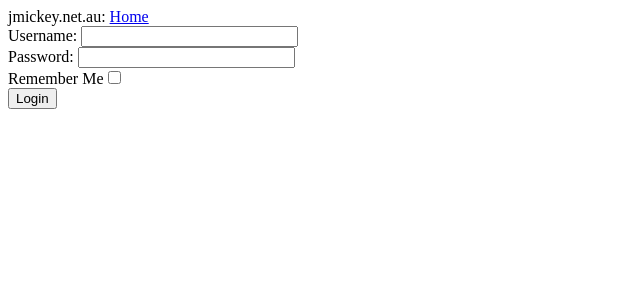
After one commit to jaymickey/jmickey-blog, a Flask app: page /login in a window 1280 px wide. The commit adds this page. Shown: the top 300 px of the page, without its empty margins (0-640 px from the left). Run offline with Flask 2, Linux system fonts and the light colour scheme.

Commit message:
User login implemented

```diff
--- a/app/forms.py
+++ b/app/forms.py
@@ -3,11 +3,22 @@ from wtforms import StringField, BooleanField, PasswordField
 from wtforms.validators import DataRequired, Length, Email, ValidationError
 from app.models import User
 from app import db
+from werkzeug.security import check_password_hash
 
 class LoginForm(Form):
-  username = StringField('username', validators = [DataRequired()])
-  password = StringField('password', validators = [DataRequired(), Length(min = 8)])
-  remember_me = BooleanField('remember_me', default = False)
+  username = StringField('Username', validators = [DataRequired()])
+  password = PasswordField('Password', validators = [DataRequired(), Length(min = 8)])
+  remember_me = BooleanField('Remember Me', default = False)
+
+  def validate_username(self, field):
+    user = db.session.query(User).filter_by(username=self.username.data).first()
+    if user is None:
+      raise ValidationError('User does not exist')
+
+  def validate_password(self, field):
+    user = db.session.query(User).filter_by(username=self.username.data).first()
+    if not check_password_hash(user.password, self.password.data):
+      raise ValidationError('Password is incorrect')
 
 class RegisterForm(Form):
   first_name = StringField('First Name', validators = [DataRequired()])
--- a/app/models.py
+++ b/app/models.py
@@ -17,3 +17,6 @@ class User(db.Model):
 
   def is_anonymous(self):
     return False
+
+  def get_id(self):
+    return str(self.id)
--- /dev/null
+++ b/app/templates/index.html
@@ -0,0 +1,6 @@
+{% extends 'base.html' %}
+
+{% block content %}
+    <h1>Welcome to the blog</h1>
+    {% if g.user.is_authenticated() %}Welcome back {{ g.user.first_name }}{% endif %}
+{% endblock %}
--- /dev/null
+++ b/app/templates/login.html
@@ -0,0 +1,24 @@
+{% extends 'base.html' %}
+
+{% block content %}
+    <form action="" method="post" name="login">
+        {{ form.hidden_tag() }}
+        <div>
+            {{ form.username.label }}: {{ form.username(size=24) }}
+        </div>
+        <div>
+            {{ form.password.label }}: {{ form.password(size=24) }}
+        </div>
+        <div>
+            {{ form.remember_me.label }}{{ form.remember_me }}
+        </div>
+        {% for error in form.errors %}
+        <ul>
+            <li>{{ error }}</li>
+        </ul>
+        {% endfor %}
+        <div>
+            <input type="submit" value="Login"
+        </div>
+    </form>
+{% endblock %}
--- a/app/templates/register.html
+++ b/app/templates/register.html
@@ -19,6 +19,11 @@
         <div>
             {{ form.password.label }}: {{ form.password(size=24) }}
         </div>
+        {% for error in form.errors %}
+        <ul>
+            <li>{{ error }}</li>
+        </ul>
+        {% endfor %}
         <div>
             <input type="submit" value="Register">
         </div>
--- a/app/views.py
+++ b/app/views.py
@@ -1,14 +1,19 @@
 from flask import render_template, flash, redirect, session, url_for, request, g
 from flask.ext.login import login_user, logout_user, current_user, login_required
 from .models import User
-from .forms import RegisterForm
+from .forms import RegisterForm, LoginForm
 from app import app, db, lm
 from werkzeug.security import generate_password_hash, check_password_hash
+
+@lm.user_loader
+def load_user(id):
+  return User.query.get(int(id))
 
 @app.route('/')
 @app.route('/index')
 def index():
-  return None
+  g.user = current_user
+  return render_template('index.html', title='Blog Home')
 
 @app.route('/register', methods=['GET', 'POST'])
 def register():
@@ -20,3 +25,12 @@ def register():
     db.session.commit()
     return redirect(url_for('index'))
   return render_template('register.html', title='Register', form = form)
+
+@app.route('/login', methods = ['GET', 'POST'])
+def login():
+  form = LoginForm()
+  if form.validate_on_submit():
+    user = User.query.filter_by(username=form.username.data).first()
+    login_user(user, remember=form.remember_me.data)
+    return redirect(request.args.get('next') or url_for('index'))
+  return render_template('login.html',title='Login', form=form)
```
